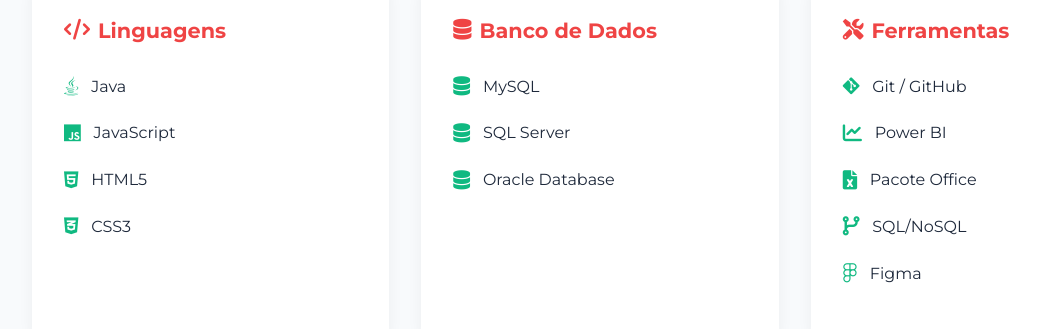
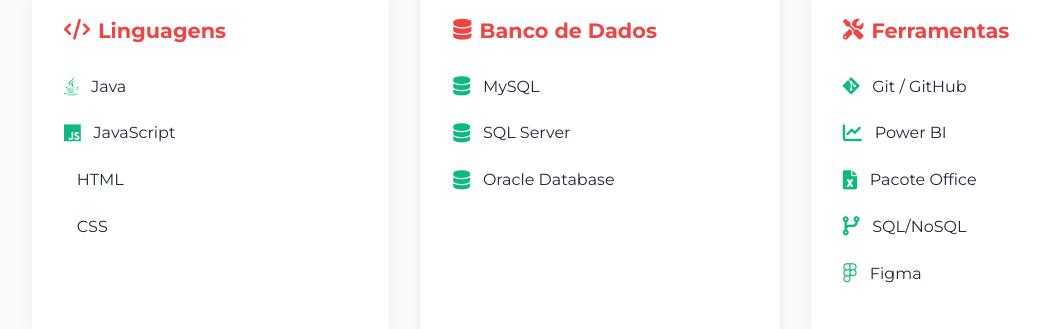
Before and after one commit to gustavodevv/portfolio, a plain HTML site: page index.html in a window 1280 px wide. Shown: the part 1424-1753 px from the top of the page, without its empty margins (40-1080 px from the left). Drawn offline with Linux system fonts and the light colour scheme.

Commit message:
index.html

```diff
--- a/index.html
+++ b/index.html
@@ -464,12 +464,12 @@
                             <span>JavaScript</span>
                         </li>
                         <li class="skill-item">
-                            <span class="skill-icon"><i class="fab fa-html5"></i></span>
-                            <span>HTML5</span>
+                            <span class="skill-icon"><i class="fab fa-html"></i></span>
+                            <span>HTML</span>
                         </li>
                         <li class="skill-item">
-                            <span class="skill-icon"><i class="fab fa-css3-alt"></i></span>
-                            <span>CSS3</span>
+                            <span class="skill-icon"><i class="fab fa-css-alt"></i></span>
+                            <span>CSS</span>
                         </li>
                     </ul>
                 </div>
```
